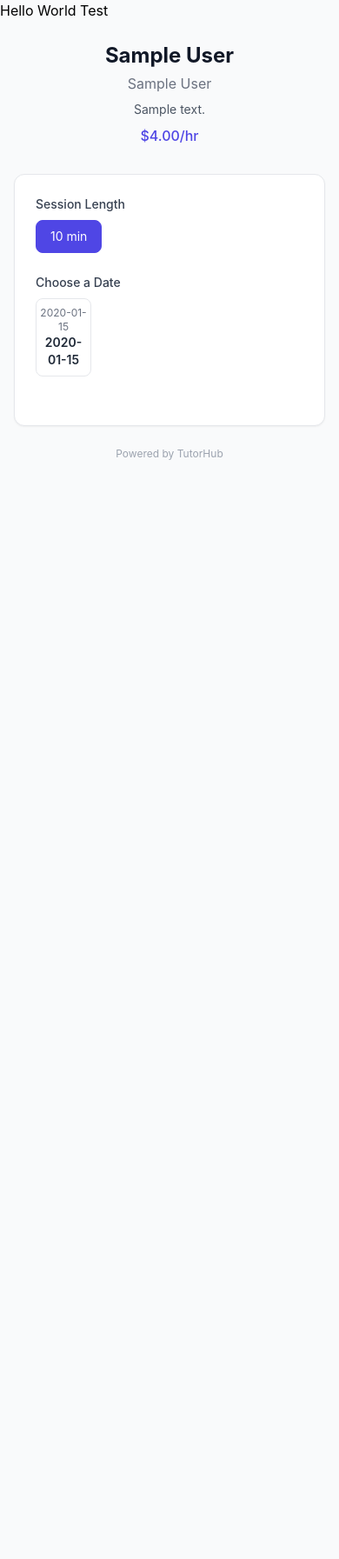
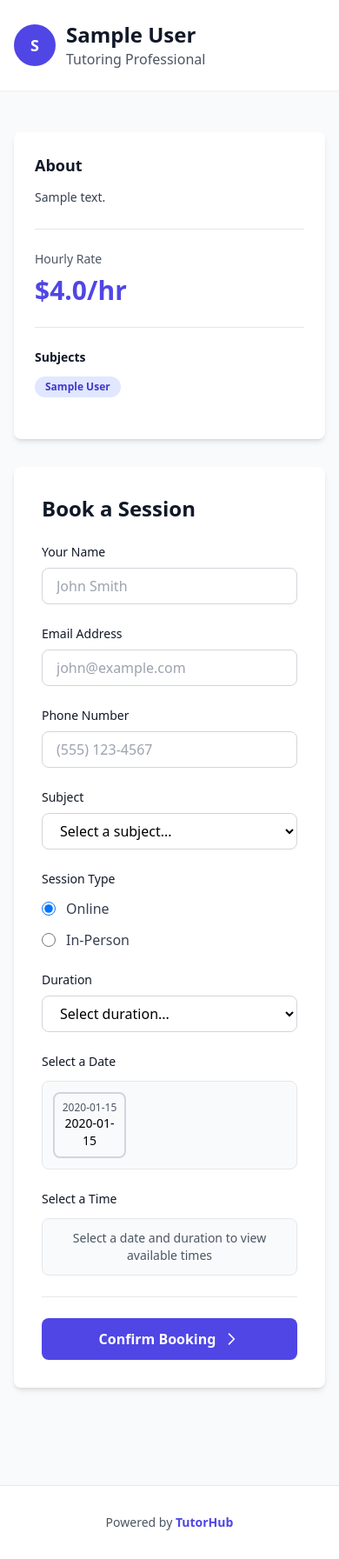
Before and after one commit to wassimajzoub/tutorhub, a Flask app: template templates/booking/public.html in a window 390 px wide. Shown: the whole page at 87% size. Before the commit the page ends 529 px from the top, so only its background shows below. Run offline with Flask 3, Linux system fonts and the light colour scheme; tables that the repository leaves empty hold one stand-in row (values such as "Sample post"); the template is opened without the code that fills it: values that come from a table or form of the project are taken from there, most other values are stand-ins (such as "Sample title", 1, 10 or a date in 2020); some libraries are stand-ins or nearby versions.

Commit message:
Update public.html

```diff
--- a/templates/booking/public.html
+++ b/templates/booking/public.html
@@ -1,250 +1,301 @@
-Hello World Test{% extends "base.html" %}
+<!DOCTYPE html>
+<html lang="en">
+<head>
+    <meta charset="UTF-8">
+    <meta name="viewport" content="width=device-width, initial-scale=1.0">
+    <title>Book a Session with {{ tutor.full_name }} - TutorHub</title>
+    <script src="https://cdn.tailwindcss.com"></script>
+</head>
+<body class="bg-gray-50">
+    <!-- Header -->
+    <header class="bg-white shadow-sm">
+        <div class="max-w-6xl mx-auto px-4 sm:px-6 py-6">
+            <div class="flex items-center space-x-3">
+                <div class="w-12 h-12 bg-indigo-600 rounded-full flex items-center justify-center">
+                    <span class="text-white font-bold text-lg">{{ tutor.full_name[0] }}</span>
+                </div>
+                <div>
+                    <h1 class="text-2xl font-bold text-gray-900">{{ tutor.full_name }}</h1>
+                    <p class="text-gray-600">Tutoring Professional</p>
+                </div>
+            </div>
+        </div>
+    </header>
 
-{% block title %}Book a Session with {{ tutor.full_name }} - TutorHub{% endblock %}
-
-{% block head %}
-<style>
-  .date-btn { transition: all 0.15s ease; }
-  .date-btn:hover { background-color: #e0e7ff; }
-  .date-btn.active { background-color: #4f46e5; color: #fff; }
-  .slot-btn { transition: all 0.15s ease; }
-  .slot-btn:hover { background-color: #e0e7ff; }
-  .slot-btn.active { background-color: #4f46e5; color: #fff; }
-  .fade-in { animation: fadeIn 0.25s ease; }
-  @keyframes fadeIn { from { opacity: 0; } to { opacity: 1; } }
-</style>
-{% endblock %}
-
-{% block content %}
-<div class="max-w-2xl mx-auto">
-
-  <!-- Tutor Header -->
-  <div class="text-center mb-8">
-    <h1 class="text-2xl font-bold text-gray-900">{{ tutor.full_name }}</h1>
-    {% if tutor.subjects %}
-      <p class="text-gray-500 mt-1">{{ tutor.subjects }}</p>
-    {% endif %}
-    {% if tutor.bio %}
-      <p class="text-gray-600 text-sm mt-2">{{ tutor.bio }}</p>
-    {% endif %}
-    <p class="text-indigo-600 font-medium mt-2">${{ "%.2f"|format(tutor.hourly_rate) }}/hr</p>
+    <!-- Main Content -->
+    <main class="max-w-6xl mx-auto px-4 sm:px-6 py-12">
+        <div class="grid grid-cols-1 lg:grid-cols-3 gap-8">
+            <!-- Tutor Info Sidebar -->
+            <div class="lg:col-span-1">
+                <div class="bg-white rounded-lg shadow-md p-6 sticky top-6">
+                    <!-- Profile -->
+                    <div class="mb-6 pb-6 border-b border-gray-200">
+                        <h2 class="text-lg font-bold text-gray-900 mb-3">About</h2>
+                        <p class="text-gray-700 text-sm leading-relaxed">{{ tutor.bio }}</p>
                     </div>
 
-  <!-- Booking Card -->
-  <div class="bg-white rounded-xl shadow-sm border border-gray-200 p-6">
+                    <!-- Hourly Rate -->
+                    <div class="mb-6 pb-6 border-b border-gray-200">
+                        <p class="text-gray-600 text-sm font-medium">Hourly Rate</p>
+                        <p class="text-3xl font-bold text-indigo-600 mt-2">${{ tutor.hourly_rate }}/hr</p>
+                    </div>
 
-    <!-- Step 1: Duration -->
+                    <!-- Subjects -->
                     <div class="mb-6">
-      <label class="block text-sm font-medium text-gray-700 mb-2">Session Length</label>
-      <div class="flex flex-wrap gap-2" id="duration-picker">
-        {% for d in durations %}
-        <button type="button"
-                class="duration-btn px-4 py-2 text-sm rounded-lg border border-gray-300 text-gray-700 hover:border-indigo-400 transition {% if loop.first %}active border-indigo-600 bg-indigo-600 text-white{% endif %}"
-                data-duration="{{ d }}"
-                onclick="selectDuration(this, {{ d }})">
-          {{ d }} min
-        </button>
+                        <h3 class="text-sm font-bold text-gray-900 mb-3">Subjects</h3>
+                        <div class="flex flex-wrap gap-2">
+                            {% for subject in tutor.subject_list() %}
+                            <span class="inline-block px-3 py-1 bg-indigo-100 text-indigo-700 text-xs font-semibold rounded-full">
+                                {{ subject }}
+                            </span>
                             {% endfor %}
                         </div>
                     </div>
-
-    <!-- Step 2: Date -->
-    <div class="mb-6">
-      <label class="block text-sm font-medium text-gray-700 mb-2">Choose a Date</label>
-      <div class="flex gap-2 overflow-x-auto pb-2" id="date-picker">
-        {% for d in dates %}
-        <button type="button"
-                class="date-btn flex-shrink-0 w-16 py-2 text-center rounded-lg border border-gray-200 text-sm"
-                data-date="{{ d.strftime('%Y-%m-%d') }}"
-                onclick="selectDate(this, '{{ d.strftime('%Y-%m-%d') }}')">
-          <div class="text-xs text-gray-500">{{ d.strftime('%a') }}</div>
-          <div class="font-semibold text-gray-800">{{ d.strftime('%b %d') }}</div>
-        </button>
-        {% endfor %}
-      </div>
-    </div>
-    <!-- Step 3: Time Slots -->
-    <div class="mb-6" id="slots-section" style="display:none;">
-      <label class="block text-sm font-medium text-gray-700 mb-2">Available Times</label>
-      <div id="slots-loading" style="display:none;" class="text-sm text-gray-500 py-4 text-center">Loading available slots…</div>
-      <div id="slots-container" class="flex flex-wrap gap-2"></div>
-      <div id="no-slots" style="display:none;" class="text-sm text-gray-500 py-4 text-center">
-        No available slots on this date. Please try another day.
                 </div>
             </div>
 
-    <!-- Step 4: Booking Form -->
-    <div id="booking-form-section" style="display:none;" class="fade-in">
-      <hr class="my-6 border-gray-200">
-      <h2 class="text-lg font-semibold text-gray-900 mb-4">Your Details</h2>
+            <!-- Booking Form -->
+            <div class="lg:col-span-2">
+                <div class="bg-white rounded-lg shadow-md p-8">
+                    <h2 class="text-2xl font-bold text-gray-900 mb-6">Book a Session</h2>
 
-      <form method="POST" action="{{ url_for('booking.confirm_booking', slug=tutor.profile_slug) }}">
-        <input type="hidden" name="date" id="form-date">
-        <input type="hidden" name="time" id="form-time">
-        <input type="hidden" name="duration" id="form-duration">
-
-        <div class="space-y-4">
+                    <form method="POST" action="{{ url_for('booking.confirm_booking', slug=tutor.profile_slug) }}" class="space-y-6">
+                        <!-- Student Name -->
                         <div>
-            <label for="student_name" class="block text-sm font-medium text-gray-700 mb-1">Student Name *</label>
-            <input type="text" name="student_name" id="student_name" required
-                   class="w-full px-3 py-2 border border-gray-300 rounded-lg text-sm focus:ring-2 focus:ring-indigo-500 focus:border-indigo-500 outline-none"
-                   placeholder="Student's full name">
+                            <label for="student_name" class="block text-sm font-medium text-gray-900">Your Name</label>
+                            <input
+                                type="text"
+                                id="student_name"
+                                name="student_name"
+                                required
+                                class="mt-2 block w-full px-4 py-2 border border-gray-300 rounded-lg focus:ring-2 focus:ring-indigo-500 focus:border-transparent"
+                                placeholder="John Smith"
+                            >
                         </div>
 
+                        <!-- Parent Email -->
                         <div>
-            <label for="parent_email" class="block text-sm font-medium text-gray-700 mb-1">Parent/Guardian Email</label>
-            <input type="email" name="parent_email" id="parent_email"
-                   class="w-full px-3 py-2 border border-gray-300 rounded-lg text-sm focus:ring-2 focus:ring-indigo-500 focus:border-indigo-500 outline-none"
-                   placeholder="email@example.com">
+                            <label for="parent_email" class="block text-sm font-medium text-gray-900">Email Address</label>
+                            <input
+                                type="email"
+                                id="parent_email"
+                                name="parent_email"
+                                required
+                                class="mt-2 block w-full px-4 py-2 border border-gray-300 rounded-lg focus:ring-2 focus:ring-indigo-500 focus:border-transparent"
+                                placeholder="john@example.com"
+                            >
                         </div>
 
+                        <!-- Parent Phone -->
                         <div>
-            <label for="parent_phone" class="block text-sm font-medium text-gray-700 mb-1">Phone Number</label>
-            <input type="tel" name="parent_phone" id="parent_phone"
-                   class="w-full px-3 py-2 border border-gray-300 rounded-lg text-sm focus:ring-2 focus:ring-indigo-500 focus:border-indigo-500 outline-none"
-                   placeholder="+1 (555) 000-0000">
+                            <label for="parent_phone" class="block text-sm font-medium text-gray-900">Phone Number</label>
+                            <input
+                                type="tel"
+                                id="parent_phone"
+                                name="parent_phone"
+                                class="mt-2 block w-full px-4 py-2 border border-gray-300 rounded-lg focus:ring-2 focus:ring-indigo-500 focus:border-transparent"
+                                placeholder="(555) 123-4567"
+                            >
                         </div>
 
+                        <!-- Subject -->
                         <div>
-            <label for="subject" class="block text-sm font-medium text-gray-700 mb-1">Subject</label>
-            <input type="text" name="subject" id="subject"
-                   class="w-full px-3 py-2 border border-gray-300 rounded-lg text-sm focus:ring-2 focus:ring-indigo-500 focus:border-indigo-500 outline-none"
-                   placeholder="e.g. Math, English, Science">
+                            <label for="subject" class="block text-sm font-medium text-gray-900">Subject</label>
+                            <select
+                                id="subject"
+                                name="subject"
+                                required
+                                class="mt-2 block w-full px-4 py-2 border border-gray-300 rounded-lg focus:ring-2 focus:ring-indigo-500 focus:border-transparent bg-white"
+                            >
+                                <option value="">Select a subject...</option>
+                                {% for subject in tutor.subject_list() %}
+                                <option value="{{ subject }}">{{ subject }}</option>
+                                {% endfor %}
+                            </select>
                         </div>
 
+                        <!-- Session Type -->
                         <div>
-            <label class="block text-sm font-medium text-gray-700 mb-1">Session Type</label>
-            <div class="flex gap-3">
-              <label class="flex items-center gap-2 px-4 py-2 border border-gray-300 rounded-lg text-sm cursor-pointer hover:border-indigo-400 transition">
-                <input type="radio" name="session_type" value="online" checked class="text-indigo-600">
+                            <label class="block text-sm font-medium text-gray-900 mb-3">Session Type</label>
+                            <div class="space-y-3">
+                                <div class="flex items-center">
+                                    <input
+                                        type="radio"
+                                        id="type_online"
+                                        name="session_type"
+                                        value="online"
+                                        required
+                                        class="h-4 w-4 text-indigo-600 border-gray-300 focus:ring-indigo-500 cursor-pointer"
+                                    >
+                                    <label for="type_online" class="ml-3 text-gray-700 cursor-pointer font-medium">
                                         Online
                                     </label>
-              <label class="flex items-center gap-2 px-4 py-2 border border-gray-300 rounded-lg text-sm cursor-pointer hover:border-indigo-400 transition">
-                <input type="radio" name="session_type" value="in_person" class="text-indigo-600">
+                                </div>
+                                <div class="flex items-center">
+                                    <input
+                                        type="radio"
+                                        id="type_in_person"
+                                        name="session_type"
+                                        value="in-person"
+                                        required
+                                        class="h-4 w-4 text-indigo-600 border-gray-300 focus:ring-indigo-500 cursor-pointer"
+                                    >
+                                    <label for="type_in_person" class="ml-3 text-gray-700 cursor-pointer font-medium">
                                         In-Person
                                     </label>
                                 </div>
                             </div>
                         </div>
 
-        <!-- Summary -->
-        <div class="mt-6 p-4 bg-gray-50 rounded-lg text-sm">
-          <p class="font-medium text-gray-700 mb-1">Booking Summary</p>
-          <p class="text-gray-600"><span id="summary-date">—</span> at <span id="summary-time">—</span></p>
-          <p class="text-gray-600"><span id="summary-duration">—</span> minutes · <span id="summary-cost">—</span></p>
+                        <!-- Duration -->
+                        <div>
+                            <label for="duration" class="block text-sm font-medium text-gray-900">Duration</label>
+                            <select
+                                id="duration"
+                                name="duration"
+                                required
+                                class="mt-2 block w-full px-4 py-2 border border-gray-300 rounded-lg focus:ring-2 focus:ring-indigo-500 focus:border-transparent bg-white"
+                                onchange="updateTimeSlots()"
+                            >
+                                <option value="">Select duration...</option>
+                                {% for duration in durations %}
+                                <option value="{{ duration }}">{{ duration }} minutes</option>
+                                {% endfor %}
+                            </select>
                         </div>
 
-        <button type="submit"
-                class="mt-6 w-full py-3 bg-indigo-600 text-white rounded-lg font-medium hover:bg-indigo-700 transition text-sm">
-          Confirm Booking
+                        <!-- Date Selection -->
+                        <div>
+                            <label class="block text-sm font-medium text-gray-900 mb-3">Select a Date</label>
+                            <div class="grid grid-cols-3 sm:grid-cols-4 gap-2 max-h-64 overflow-y-auto border border-gray-200 rounded-lg p-3 bg-gray-50">
+                                {% for date in dates %}
+                                <button
+                                    type="button"
+                                    class="date-btn p-2 text-center rounded-lg border-2 border-gray-300 hover:border-indigo-500 transition text-sm font-medium"
+                                    data-date="{{ date.strftime('%Y-%m-%d') }}"
+                                    onclick="selectDate(this)"
+                                >
+                                    <div class="text-xs text-gray-600">{{ date.strftime('%a') }}</div>
+                                    <div>{{ date.strftime('%m/%d') }}</div>
                                 </button>
+                                {% endfor %}
+                            </div>
+                            <input type="hidden" id="selected_date" name="date">
+                        </div>
+
+                        <!-- Time Slots -->
+                        <div>
+                            <label class="block text-sm font-medium text-gray-900 mb-3">Select a Time</label>
+                            <div id="time_slots_container" class="grid grid-cols-3 sm:grid-cols-4 gap-2 border border-gray-200 rounded-lg p-3 bg-gray-50">
+                                <p class="col-span-full text-center text-gray-600 text-sm">Select a date and duration to view available times</p>
+                            </div>
+                            <input type="hidden" id="selected_time" name="time">
+                        </div>
+
+                        <!-- Hidden inputs for form -->
+                        <div class="border-t border-gray-200 pt-6">
+                            <button
+                                type="submit"
+                                class="w-full px-6 py-3 bg-indigo-600 text-white rounded-lg font-semibold hover:bg-indigo-700 transition flex items-center justify-center space-x-2"
+                            >
+                                <span>Confirm Booking</span>
+                                <svg class="w-5 h-5" fill="none" stroke="currentColor" viewBox="0 0 24 24">
+                                    <path stroke-linecap="round" stroke-linejoin="round" stroke-width="2" d="M9 5l7 7-7 7"></path>
+                                </svg>
+                            </button>
+                        </div>
                     </form>
                 </div>
+            </div>
+        </div>
+    </main>
 
+    <!-- Footer -->
+    <footer class="bg-white border-t border-gray-200 mt-16">
+        <div class="max-w-6xl mx-auto px-4 sm:px-6 py-8 text-center">
+            <p class="text-gray-600 text-sm">Powered by <span class="font-semibold text-indigo-600">TutorHub</span></p>
         </div>
+    </footer>
 
-  <p class="text-center text-xs text-gray-400 mt-6">Powered by TutorHub</p>
-</div>
-{% endblock %}
-{% block scripts %}
     <script>
-  var TUTOR_ID = {{ tutor.id }};
-  var HOURLY_RATE = {{ tutor.hourly_rate }};
+    function selectDate(button) {
+        // Remove active state from all date buttons
+        document.querySelectorAll('.date-btn').forEach(btn => {
+            btn.classList.remove('border-indigo-500', 'bg-indigo-50', 'text-indigo-700');
+            btn.classList.add('border-gray-300', 'text-gray-900');
+        });
 
-  var selectedDuration = {{ durations[0] }};
-  var selectedDate = null;
-  var selectedTime = null;
+        // Add active state to clicked button
+        button.classList.remove('border-gray-300', 'text-gray-900');
+        button.classList.add('border-indigo-500', 'bg-indigo-50', 'text-indigo-700');
 
-  function selectDuration(btn, duration) {
-    document.querySelectorAll('.duration-btn').forEach(function(b) {
-      b.classList.remove('active', 'bg-indigo-600', 'text-white', 'border-indigo-600');
-    });
-    btn.classList.add('active', 'bg-indigo-600', 'text-white', 'border-indigo-600');
-    selectedDuration = duration;
-    document.getElementById('form-duration').value = duration;
-    if (selectedDate) fetchSlots();
+        // Set the hidden date input
+        const selectedDate = button.getAttribute('data-date');
+        document.getElementById('selected_date').value = selectedDate;
+
+        // Update time slots
+        updateTimeSlots();
     }
 
-  function selectDate(btn, dateStr) {
-    document.querySelectorAll('.date-btn').forEach(function(b) { b.classList.remove('active'); });
-    btn.classList.add('active');
-    selectedDate = dateStr;
-    document.getElementById('form-date').value = dateStr;
-    selectedTime = null;
-    hideForm();
-    fetchSlots();
+    function updateTimeSlots() {
+        const date = document.getElementById('selected_date').value;
+        const duration = document.getElementById('duration').value;
+
+        if (!date || !duration) {
+            document.getElementById('time_slots_container').innerHTML =
+                '<p class="col-span-full text-center text-gray-600 text-sm">Select a date and duration to view available times</p>';
+            return;
         }
 
-  function fetchSlots() {
-    var section = document.getElementById('slots-section');
-    var container = document.getElementById('slots-container');
-    var loading = document.getElementById('slots-loading');
-    var noSlots = document.getElementById('no-slots');
+        // Fetch available time slots via AJAX
+        const tutorId = "{{ tutor.id }}";
+        fetch(`/api/slots/${tutorId}/${date}?duration=${duration}`)
+            .then(response => response.json())
+            .then(data => {
+                const container = document.getElementById('time_slots_container');
+                container.innerHTML = '';
 
-    section.style.display = 'block';
-    container.innerHTML = '';
-    noSlots.style.display = 'none';
-    loading.style.display = 'block';
-
-    fetch('/api/slots/' + TUTOR_ID + '/' + selectedDate + '?duration=' + selectedDuration)
-      .then(function(r) { return r.json(); })
-      .then(function(data) {
-        loading.style.display = 'none';
-        if (!data.slots || data.slots.length === 0) {
-          noSlots.style.display = 'block';
-          return;
+                if (data.slots && data.slots.length > 0) {
+                    data.slots.forEach(slot => {
+                        const button = document.createElement('button');
+                        button.type = 'button';
+                        button.className = 'time-slot-btn p-2 text-center rounded-lg border-2 border-gray-300 hover:border-indigo-500 transition text-sm font-medium';
+                        button.textContent = slot;
+                        button.onclick = function() {
+                            selectTimeSlot(this, slot);
+                        };
+                        container.appendChild(button);
+                    });
+                } else {
+                    container.innerHTML = '<p class="col-span-full text-center text-gray-600 text-sm">No available times for this date</p>';
                 }
-        data.slots.forEach(function(slot) {
-          var btn = document.createElement('button');
-          btn.type = 'button';
-          btn.className = 'slot-btn px-4 py-2 text-sm rounded-lg border border-gray-200 text-gray-700';
-          btn.textContent = formatTime(slot);
-          btn.addEventListener('click', function() { selectSlot(btn, slot); });
-          container.appendChild(btn);
-        });
             })
-      .catch(function() {
-        loading.style.display = 'none';
-        noSlots.style.display = 'block';
+            .catch(error => {
+                console.error('Error fetching time slots:', error);
+                document.getElementById('time_slots_container').innerHTML =
+                    '<p class="col-span-full text-center text-red-600 text-sm">Error loading available times</p>';
             });
     }
 
-  function selectSlot(btn, timeStr) {
-    document.querySelectorAll('.slot-btn').forEach(function(b) { b.classList.remove('active'); });
-    btn.classList.add('active');
-    selectedTime = timeStr;
-    document.getElementById('form-time').value = timeStr;
-    showForm();
+    function selectTimeSlot(button, time) {
+        // Remove active state from all time slot buttons
+        document.querySelectorAll('.time-slot-btn').forEach(btn => {
+            btn.classList.remove('border-indigo-500', 'bg-indigo-50', 'text-indigo-700');
+            btn.classList.add('border-gray-300', 'text-gray-900');
+        });
+
+        // Add active state to clicked button
+        button.classList.remove('border-gray-300', 'text-gray-900');
+        button.classList.add('border-indigo-500', 'bg-indigo-50', 'text-indigo-700');
+
+        // Set the hidden time input
+        document.getElementById('selected_time').value = time;
     }
 
-  function showForm() {
-    document.getElementById('booking-form-section').style.display = 'block';
-    updateSummary();
-  }
-
-  function hideForm() {
-    document.getElementById('booking-form-section').style.display = 'none';
-  }
-
-  function updateSummary() {
-    var dateObj = new Date(selectedDate + 'T00:00:00');
-    var opts = { weekday: 'long', month: 'long', day: 'numeric' };
-    document.getElementById('summary-date').textContent = dateObj.toLocaleDateString('en-US', opts);
-    document.getElementById('summary-time').textContent = formatTime(selectedTime);
-    document.getElementById('summary-duration').textContent = selectedDuration;
-    var cost = (HOURLY_RATE * selectedDuration / 60).toFixed(2);
-    document.getElementById('summary-cost').textContent = '$' + cost;
-  }
-
-  function formatTime(t) {
-    var parts = t.split(':');
-    var h = parseInt(parts[0]);
-    var m = parts[1];
-    var ampm = h >= 12 ? 'PM' : 'AM';
-    var hr = h % 12 || 12;
-    return hr + ':' + m + ' ' + ampm;
-  }
-
-  document.getElementById('form-duration').value = selectedDuration;
+    // Set default session type
+    document.addEventListener('DOMContentLoaded', function() {
+        document.getElementById('type_online').checked = true;
+    });
     </script>
-{% endblock %}
+</body>
+</html>
```
Lines whose indentation alone changed are shown as unchanged.
